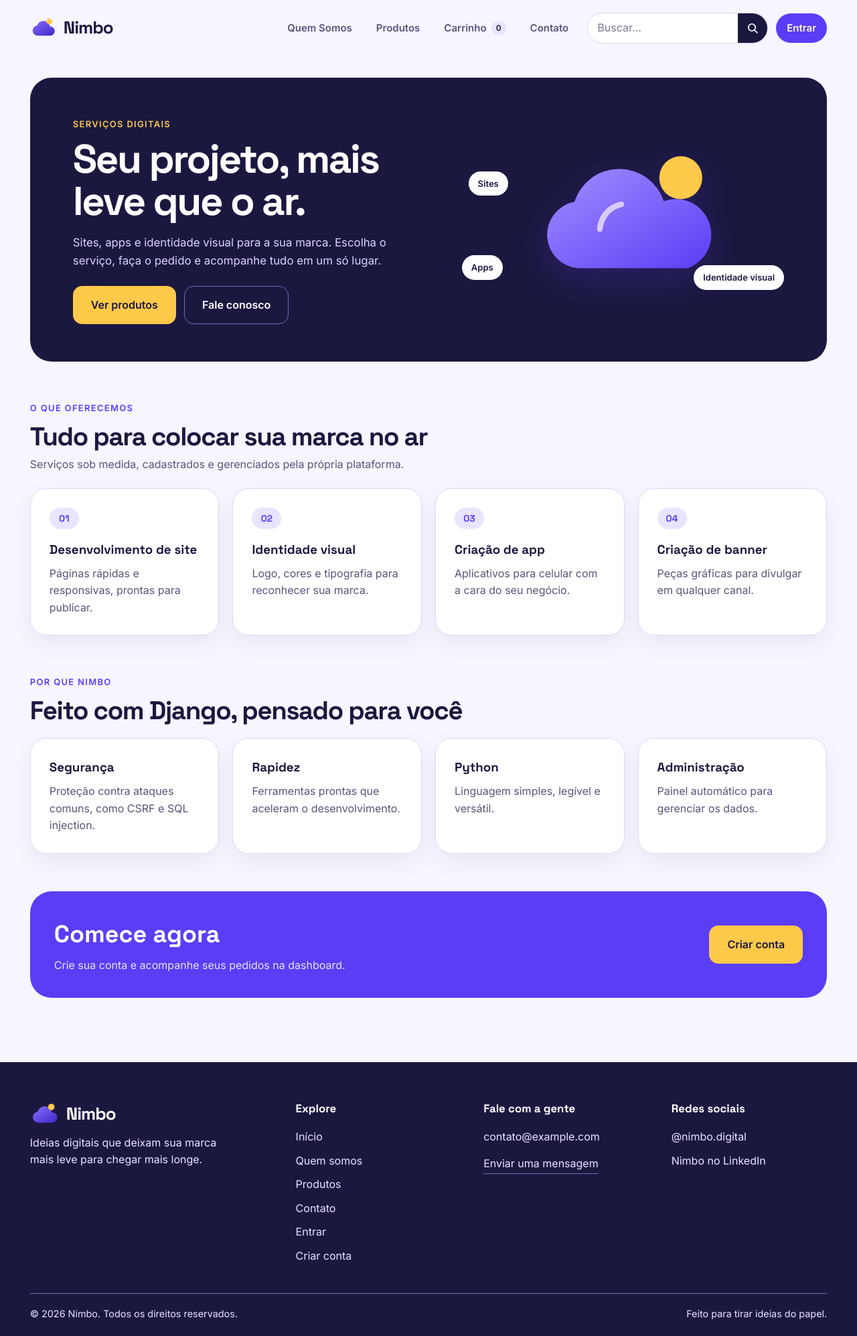
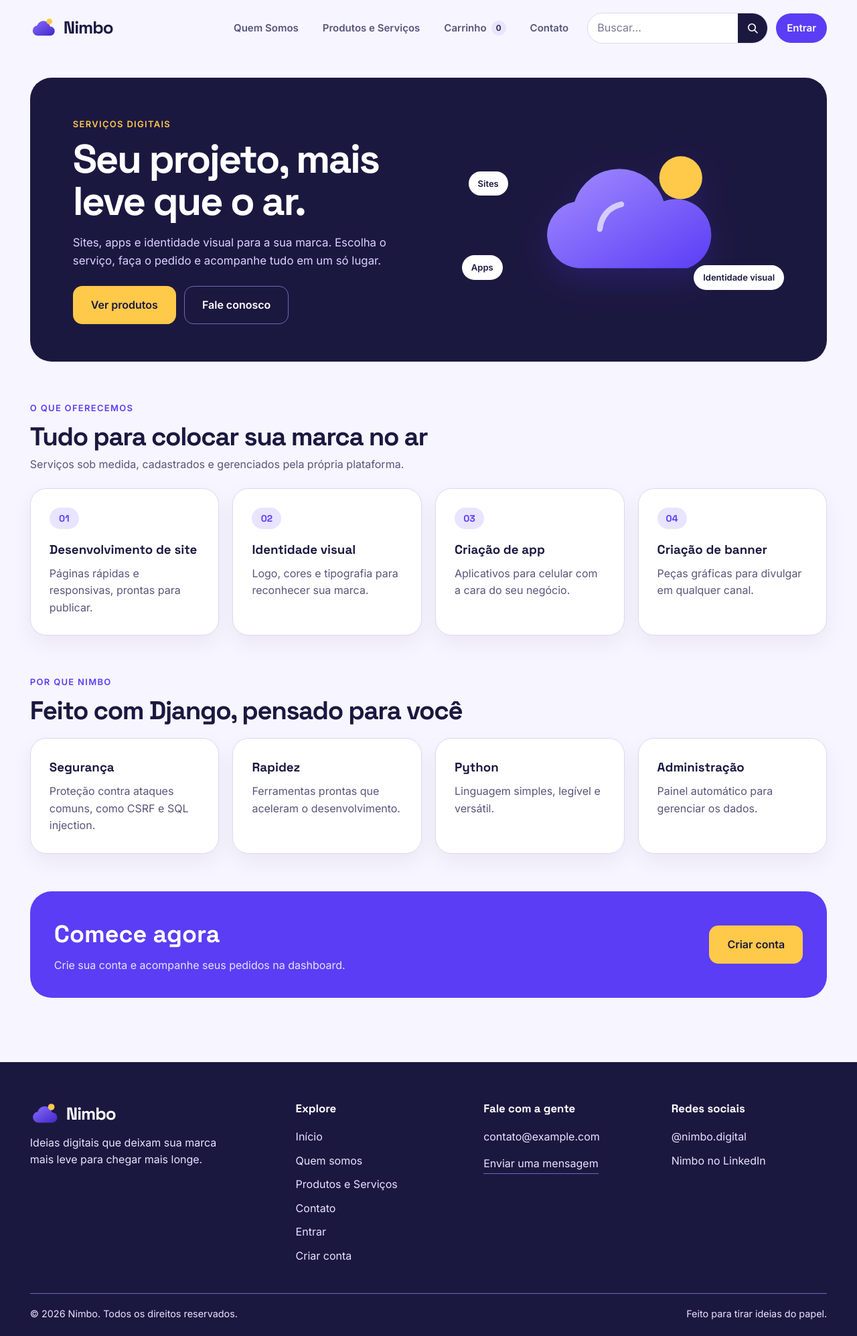
Before and after one commit to Carlosjun1or/DevWeb3, a Django app: page / in a window 1280 px wide. Shown: the whole page at 67% size. Run offline with Django 5.2, Linux system fonts and the light colour scheme; parts of the project's set-up code (start-up, migrations or seed data) failed here and were passed over.

Commit message:
chore(projeto): ajustar navegação e rotas de autenticação
Atualiza os rótulos da navegação para Produtos e Serviços, aplica namespace às rotas do app legado login e remove o template de layout sem referências. O layout compartilhado ativo base.html permanece.

```diff
--- a/trabalho01/projeto/templates/base.html
+++ b/trabalho01/projeto/templates/base.html
@@ -32,7 +32,7 @@
         </button>
         <nav class="main-nav" id="primary-navigation" aria-label="Menu principal">
           <a href="{% url 'quem_somos' %}">Quem Somos</a>
-          <a href="{% url 'produtos' %}">Produtos</a>
+          <a href="{% url 'produtos' %}">Produtos e Serviços</a>
           <a href="{% url 'carrinho' %}" class="cart-nav-link">
             Carrinho <span class="cart-nav-count">{{ request.session.nimbo_cart_count|default:0 }}</span>
           </a>
@@ -92,7 +92,7 @@
             <h2>Explore</h2>
             <a href="{% url 'home' %}">Início</a>
             <a href="{% url 'quem_somos' %}">Quem somos</a>
-            <a href="{% url 'produtos' %}">Produtos</a>
+            <a href="{% url 'produtos' %}">Produtos e Serviços</a>
             <a href="{% url 'contato' %}">Contato</a>
             {% if user.is_authenticated %}
               <a href="{% url 'dashboard_contas' %}">Dashboard</a>
--- a/trabalho01/projeto/templates/template.html
+++ /dev/null
@@ -1,4 +0,0 @@
-{% extends 'base.html' %}
-{% block content %}
-  {% block conteudo %}{% endblock %}
-{% endblock %}
--- a/trabalho01/projeto/urls.py
+++ b/trabalho01/projeto/urls.py
@@ -25,7 +25,7 @@ admin.site.site_header = 'Administração do Sistema'
 urlpatterns = [
     path('admin/', admin.site.urls),
     path('', include('web_site.urls')),
-    path('login/', include('login.urls')),
+    path('login/', include(('login.urls', 'login'), namespace='legacy_login')),
     path('contas/', include('contas.urls')),
     path('catalogo/', include('catalogo.urls')),
     path('pedidos/', include('pedidos.urls')),
```
